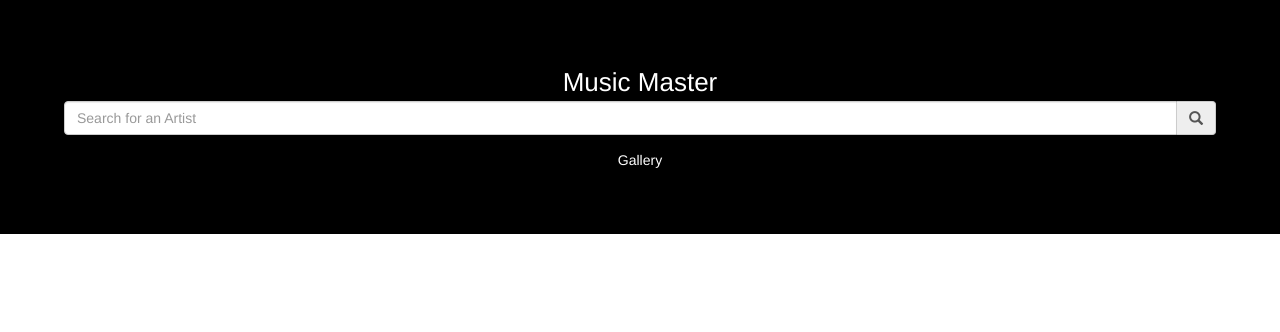
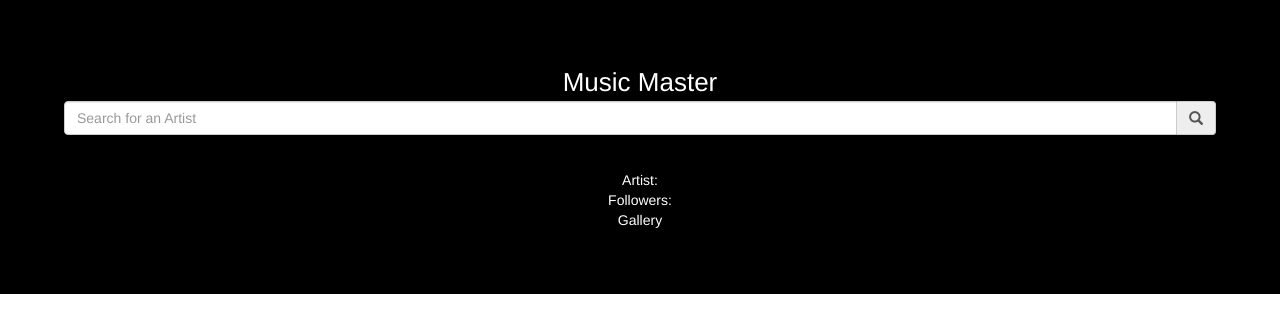
Before and after one commit to TJXStyles/spotify-music-search, a React (Create React App) app: page / in a window 1280 px wide. Shown: the top 332 px of the page. Built offline with nearby package versions, Linux system fonts and the light colour scheme.

Commit message:
map over artist genre, add comma in between if not the last in the array of genres

```diff
--- a/src/Profile.js
+++ b/src/Profile.js
@@ -4,14 +4,26 @@ import './App.css';
 class Profile extends Component {
   render() {
     console.log('this.props', this.props)
-    let artist = {name: '', followers: {total: ''}};
-      if (this.props.artist !== null) {
-        artist = this.props.artist;
-      }
+    let artist = {name: '', followers: {total: ''}, images: [{url: ''}], genres: []};
+     artist = this.props.artist !== null ? this.props.artist : artist;
+
     return (
-      <div>
-        <div>{ artist.name }</div>
-        <div>{ artist.followers.total}</div>
+      <div className="profile">
+        <img className="profile-img"
+          src={artist.images[0].url}
+        />
+        <div>Artist: { artist.name }</div>
+        <div>Followers: { artist.followers.total }</div>
+        <div>
+          {
+            artist.genres.map((genre, k) => {
+              genre = genre !== artist.genres[artist.genres.length -1 ] ? ` ${genre},` : `& ${genre}`
+              return (
+                <span key={k}> {genre}</span>
+              )
+            })
+          }
+        </div>
       </div>
     )
   }
```
